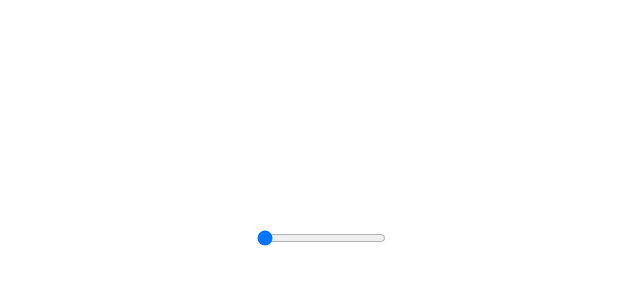
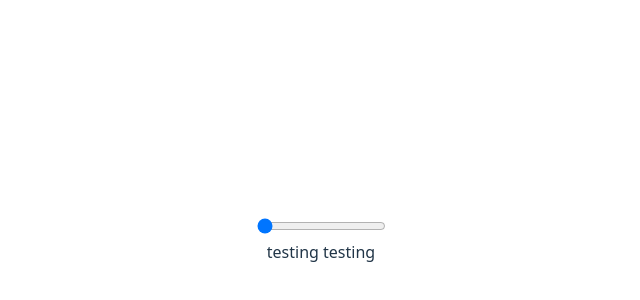
Before and after one commit to weijiePan/Competitive-Pokedex, a React (Vite) app: page / in a window 1280 px wide. Shown: the part 160-460 px from the top of the page, without its empty margins (319-959 px from the left). Built offline with nearby package versions, Linux system fonts and the light colour scheme.

Commit message:
netlify test

```diff
--- a/src/components/listView/list.jsx
+++ b/src/components/listView/list.jsx
@@ -21,6 +21,7 @@ function List(){
                 <div className="pkmonDisplayContainer">
                     {pkmonDisplays}
                 </div>
+                testing testing
             </div>
 
 
```
Also changed, not shown: 1 other file (tests, documents, lock files or other folders).
